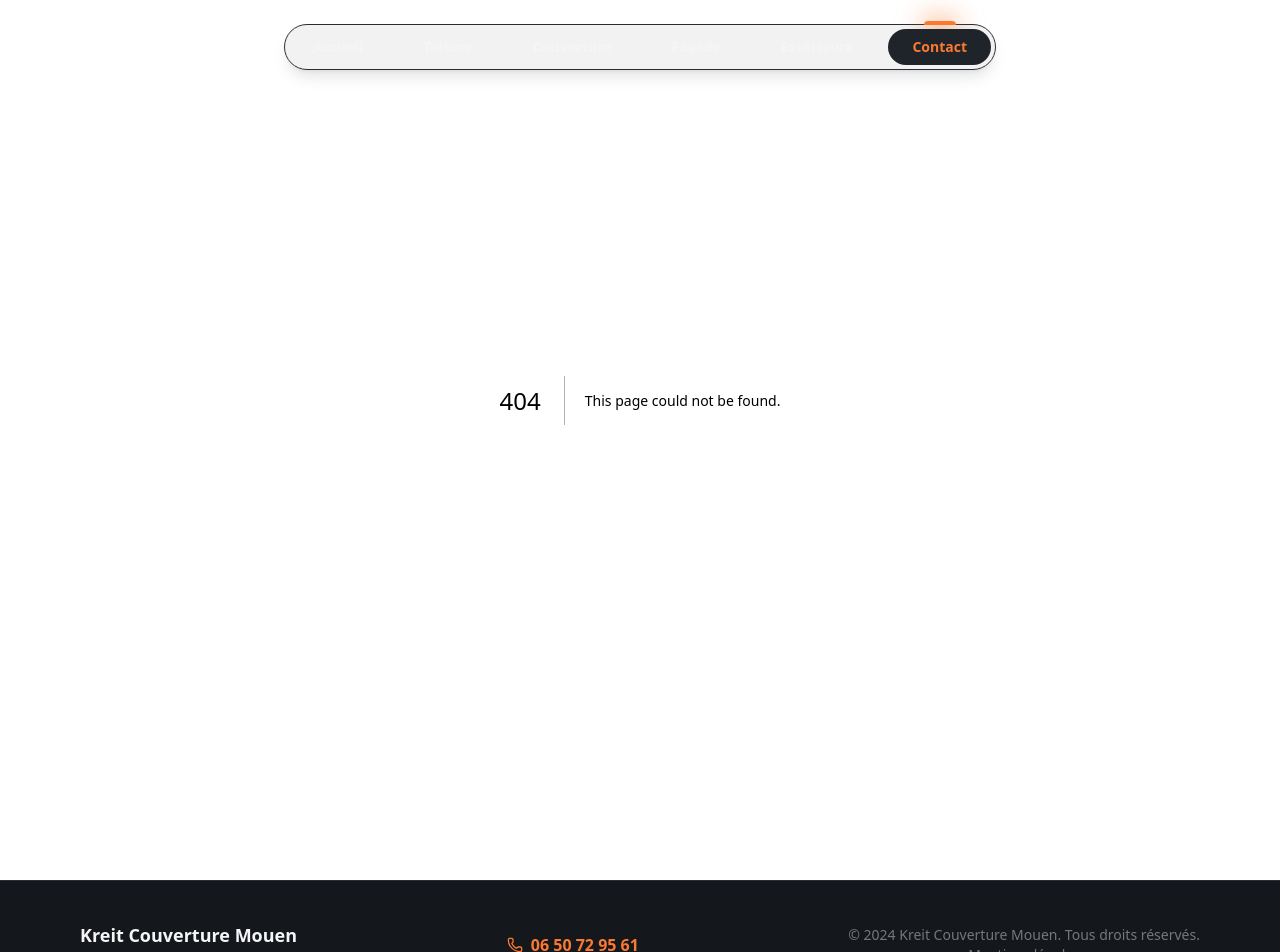
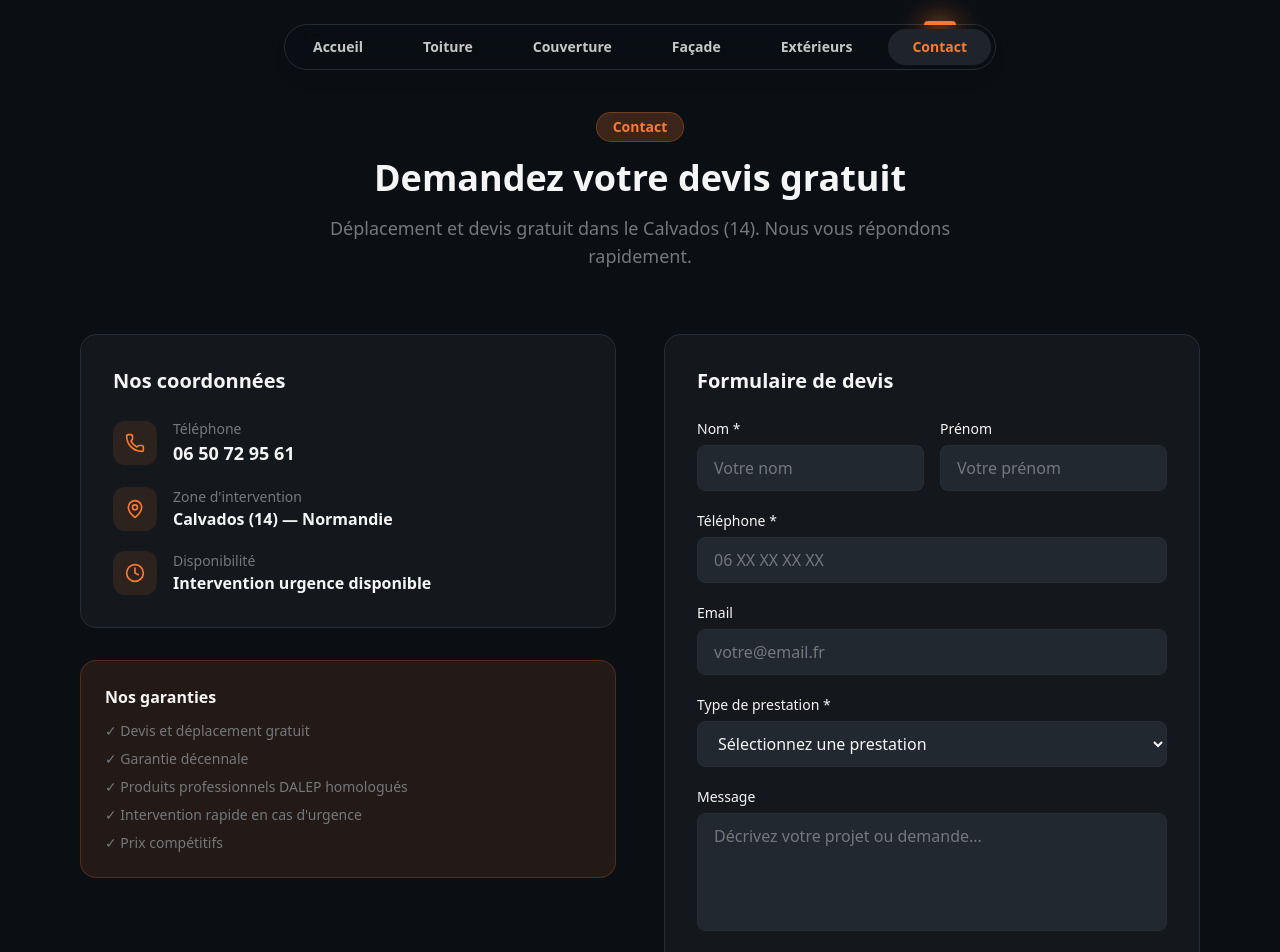
Before and after one commit to SausageMan99/Kreit-couverture, a Next.js app: page /contact in a window 1280 px wide. Before the commit this address had no page. Shown: the top 952 px of the page. Built offline with nearby package versions, Linux system fonts and the light colour scheme.

Commit message:
feat: add contact page with devis form

```diff
--- /dev/null
+++ b/app/contact/page.tsx
@@ -0,0 +1,146 @@
+import { Phone, MapPin, Clock } from "lucide-react"
+
+const serviceOptions = [
+  "Entretien toiture (nettoyage, démoussage, hydrofuge)",
+  "Travaux de couverture (rénovation, zinguerie)",
+  "Travaux de façade (nettoyage, imperméabilisation, ravalement)",
+  "Nettoyage extérieurs (allées, terrasses, dallage)",
+  "Autre",
+]
+
+export default function ContactPage() {
+  return (
+    <div className="min-h-screen pt-28 pb-20">
+      <div className="max-w-6xl mx-auto px-4">
+        <div className="text-center mb-16">
+          <span className="inline-block bg-primary/20 text-primary text-sm font-semibold px-4 py-1 rounded-full mb-4 border border-primary/30">
+            Contact
+          </span>
+          <h1 className="text-4xl font-bold text-foreground mb-4">Demandez votre devis gratuit</h1>
+          <p className="text-muted-foreground text-lg max-w-2xl mx-auto">
+            Déplacement et devis gratuit dans le Calvados (14). Nous vous répondons rapidement.
+          </p>
+        </div>
+
+        <div className="grid grid-cols-1 lg:grid-cols-2 gap-12">
+          <div className="space-y-8">
+            <div className="bg-card border border-border rounded-2xl p-8">
+              <h2 className="text-xl font-bold text-foreground mb-6">Nos coordonnées</h2>
+              <div className="space-y-5">
+                <a href="tel:0650729561" className="flex items-center gap-4 text-foreground hover:text-primary transition-colors group">
+                  <div className="bg-primary/10 text-primary p-3 rounded-xl group-hover:bg-primary/20 transition-colors">
+                    <Phone size={20} />
+                  </div>
+                  <div>
+                    <p className="text-sm text-muted-foreground">Téléphone</p>
+                    <p className="font-semibold text-lg">06 50 72 95 61</p>
+                  </div>
+                </a>
+                <div className="flex items-center gap-4">
+                  <div className="bg-primary/10 text-primary p-3 rounded-xl">
+                    <MapPin size={20} />
+                  </div>
+                  <div>
+                    <p className="text-sm text-muted-foreground">Zone d&apos;intervention</p>
+                    <p className="font-semibold">Calvados (14) — Normandie</p>
+                  </div>
+                </div>
+                <div className="flex items-center gap-4">
+                  <div className="bg-primary/10 text-primary p-3 rounded-xl">
+                    <Clock size={20} />
+                  </div>
+                  <div>
+                    <p className="text-sm text-muted-foreground">Disponibilité</p>
+                    <p className="font-semibold">Intervention urgence disponible</p>
+                  </div>
+                </div>
+              </div>
+            </div>
+
+            <div className="bg-primary/10 border border-primary/20 rounded-2xl p-6">
+              <h3 className="font-bold text-foreground mb-3">Nos garanties</h3>
+              <ul className="space-y-2 text-sm text-muted-foreground">
+                <li>✓ Devis et déplacement gratuit</li>
+                <li>✓ Garantie décennale</li>
+                <li>✓ Produits professionnels DALEP homologués</li>
+                <li>✓ Intervention rapide en cas d&apos;urgence</li>
+                <li>✓ Prix compétitifs</li>
+              </ul>
+            </div>
+          </div>
+
+          <div className="bg-card border border-border rounded-2xl p-8">
+            <h2 className="text-xl font-bold text-foreground mb-6">Formulaire de devis</h2>
+            <form className="space-y-5">
+              <div className="grid grid-cols-1 sm:grid-cols-2 gap-4">
+                <div>
+                  <label className="block text-sm font-medium text-foreground mb-1.5">Nom *</label>
+                  <input
+                    type="text"
+                    required
+                    className="w-full bg-input border border-border rounded-lg px-4 py-2.5 text-foreground placeholder:text-muted-foreground focus:outline-none focus:ring-2 focus:ring-primary/50 focus:border-primary"
+                    placeholder="Votre nom"
+                  />
+                </div>
+                <div>
+                  <label className="block text-sm font-medium text-foreground mb-1.5">Prénom</label>
+                  <input
+                    type="text"
+                    className="w-full bg-input border border-border rounded-lg px-4 py-2.5 text-foreground placeholder:text-muted-foreground focus:outline-none focus:ring-2 focus:ring-primary/50 focus:border-primary"
+                    placeholder="Votre prénom"
+                  />
+                </div>
+              </div>
+              <div>
+                <label className="block text-sm font-medium text-foreground mb-1.5">Téléphone *</label>
+                <input
+                  type="tel"
+                  required
+                  className="w-full bg-input border border-border rounded-lg px-4 py-2.5 text-foreground placeholder:text-muted-foreground focus:outline-none focus:ring-2 focus:ring-primary/50 focus:border-primary"
+                  placeholder="06 XX XX XX XX"
+                />
+              </div>
+              <div>
+                <label className="block text-sm font-medium text-foreground mb-1.5">Email</label>
+                <input
+                  type="email"
+                  className="w-full bg-input border border-border rounded-lg px-4 py-2.5 text-foreground placeholder:text-muted-foreground focus:outline-none focus:ring-2 focus:ring-primary/50 focus:border-primary"
+                  placeholder="votre@email.fr"
+                />
+              </div>
+              <div>
+                <label className="block text-sm font-medium text-foreground mb-1.5">Type de prestation *</label>
+                <select
+                  required
+                  className="w-full bg-input border border-border rounded-lg px-4 py-2.5 text-foreground focus:outline-none focus:ring-2 focus:ring-primary/50 focus:border-primary"
+                >
+                  <option value="">Sélectionnez une prestation</option>
+                  {serviceOptions.map((opt) => (
+                    <option key={opt} value={opt}>{opt}</option>
+                  ))}
+                </select>
+              </div>
+              <div>
+                <label className="block text-sm font-medium text-foreground mb-1.5">Message</label>
+                <textarea
+                  rows={4}
+                  className="w-full bg-input border border-border rounded-lg px-4 py-2.5 text-foreground placeholder:text-muted-foreground focus:outline-none focus:ring-2 focus:ring-primary/50 focus:border-primary resize-none"
+                  placeholder="Décrivez votre projet ou demande..."
+                />
+              </div>
+              <button
+                type="submit"
+                className="w-full bg-primary text-primary-foreground font-semibold py-3 rounded-full hover:bg-primary/90 transition-colors"
+              >
+                Envoyer ma demande de devis
+              </button>
+              <p className="text-xs text-muted-foreground text-center">
+                Devis gratuit · Réponse rapide · Aucun engagement
+              </p>
+            </form>
+          </div>
+        </div>
+      </div>
+    </div>
+  )
+}
```
